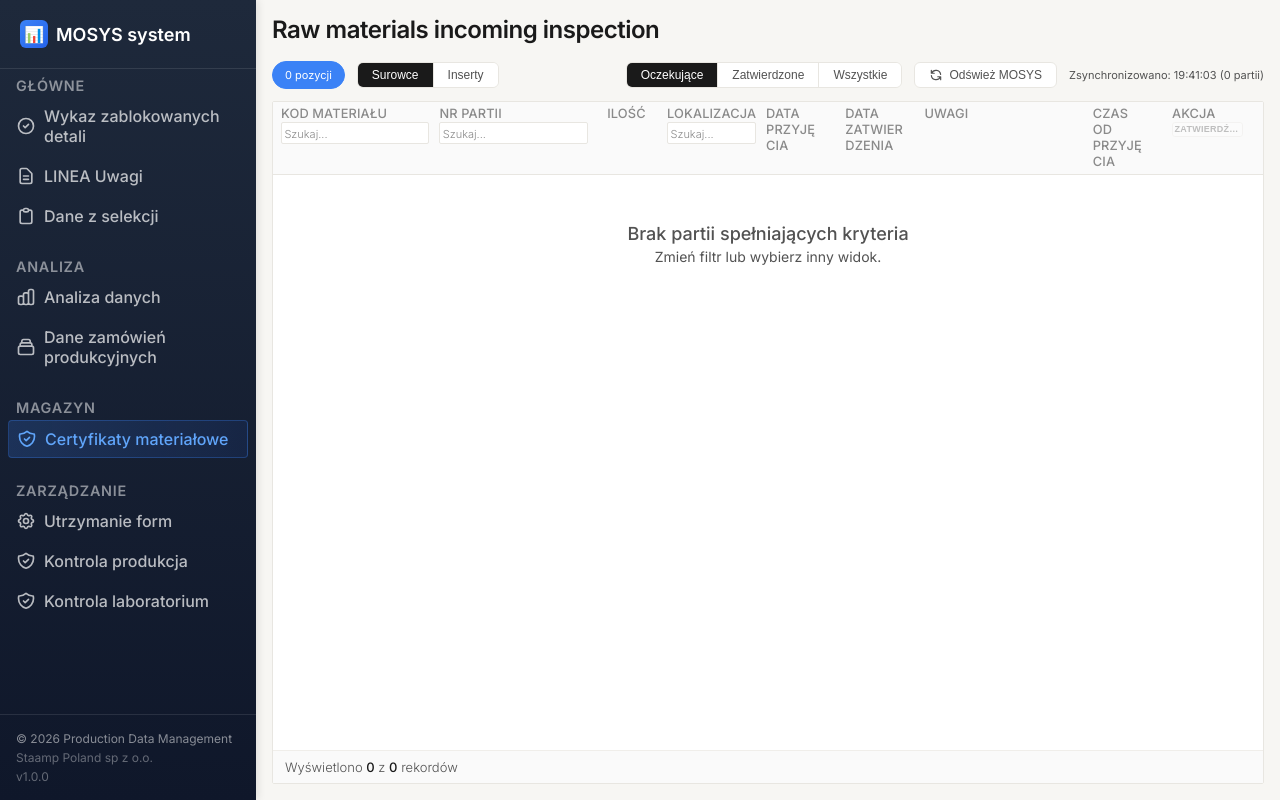
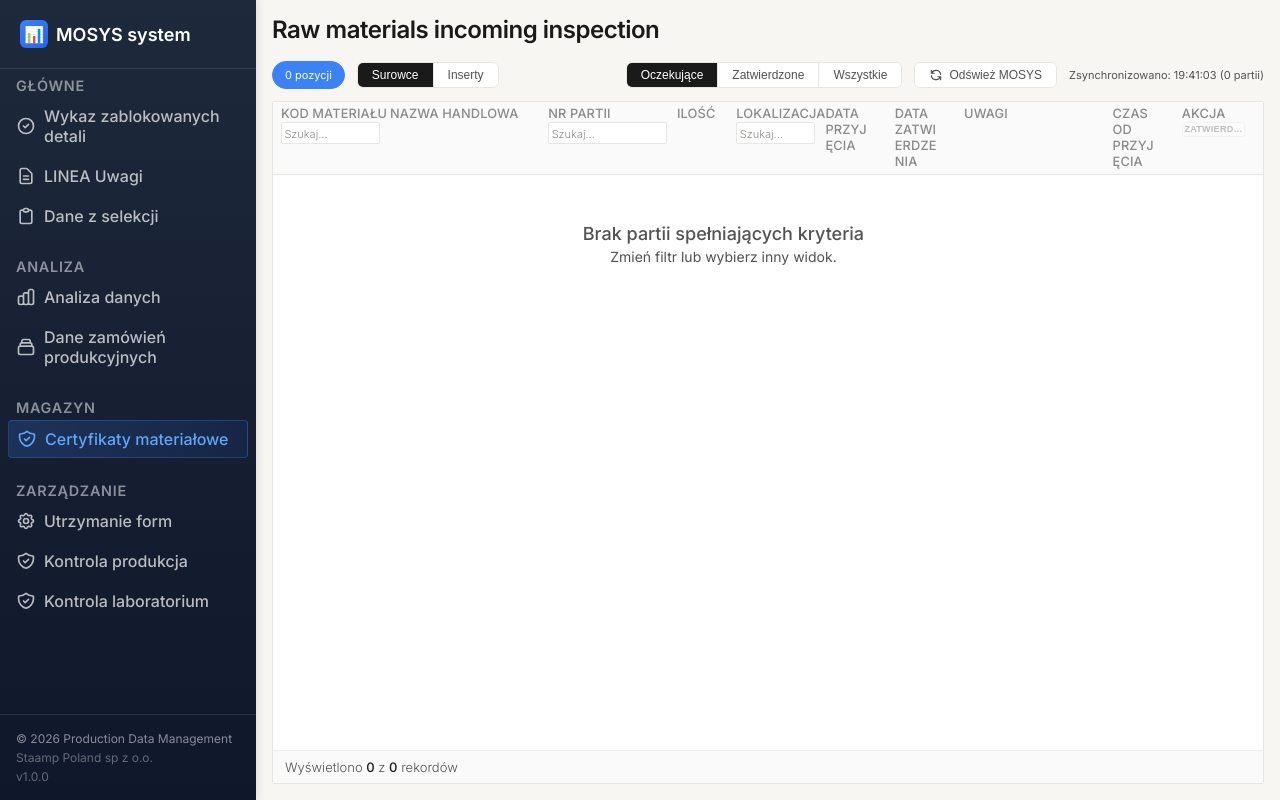
Before and after one commit to perysek/Linea_history, a Flask app: page /matlot-status in a window 1280 px wide. Run offline with Flask 3, Linux system fonts and the light colour scheme; data that the repository does not hold is empty.

Commit message:
feat(matlot): add Nazwa handlowa column from MATPRI.NOME_COMMERCIALE
- JOIN STAAMPDB.MATPRI on CODICE_MATERIALE in get_matlot_batches() to
  fetch NOME_COMMERCIALE alongside existing MATLOT columns
- Cache codice → nome_commerciale in module-level _material_names dict,
  populated during each MOSYS sync (no new SQLite column needed)
- Enrich _get_tracking_rows() rows with nome_commerciale from cache
- Add 'Nazwa handlowa' column to table header and row renderer (after
  Kod materiału), adjust colgroup widths across header and body tables
- Update loading placeholder colspan 9 → 10

Co-Authored-By: Claude Sonnet 4.6 <noreply@anthropic.com>

```diff
--- a/MOSYS_data_functions.py
+++ b/MOSYS_data_functions.py
@@ -553,20 +553,22 @@ def get_matlot_batches() -> pd.DataFrame:
 
 	Returns a DataFrame with columns:
 	    CODICE_MATERIALE, LOTTO, GIACENZA_LOTTO, BOX_X, BOX_Y, BOX_Z,
-	    LOTTO_VERIFICATO
+	    LOTTO_VERIFICATO, NOME_COMMERCIALE
 	Returns an empty DataFrame on error.
 	"""
 	query = """
 		SELECT
-			CODICE_MATERIALE,
-			LOTTO,
-			GIACENZA_LOTTO,
-			BOX_X,
-			BOX_Y,
-			BOX_Z,
-			LOTTO_VERIFICATO
-		FROM STAAMPDB.MATLOT
-		ORDER BY CODICE_MATERIALE, LOTTO
+			m.CODICE_MATERIALE,
+			m.LOTTO,
+			m.GIACENZA_LOTTO,
+			m.BOX_X,
+			m.BOX_Y,
+			m.BOX_Z,
+			m.LOTTO_VERIFICATO,
+			p.NOME_COMMERCIALE
+		FROM STAAMPDB.MATLOT m
+		LEFT JOIN STAAMPDB.MATPRI p ON p.CODICE = m.CODICE_MATERIALE
+		ORDER BY m.CODICE_MATERIALE, m.LOTTO
 	"""
 	try:
 		return get_pervasive(query)
--- a/app/routes/matlot.py
+++ b/app/routes/matlot.py
@@ -16,6 +16,10 @@ from app import db
 from app.models.matlot import MatlotTracking
 
 matlot_bp = Blueprint('matlot', __name__)
+
+# In-memory cache: codice_materiale → NOME_COMMERCIALE from MATPRI.
+# Populated during MOSYS sync; persists for the lifetime of the process.
+_material_names: dict = {}
 
 # ── helpers ───────────────────────────────────────────────────────────────────
 
@@ -93,6 +97,14 @@ def _sync_from_mosys():
     mosys_keys = set()  # (codice, lotto, box) tuples seen in this sync
 
     if df is not None and not df.empty:
+        # Build material-name cache from this sync's data (MATPRI JOIN).
+        global _material_names
+        for _, row in df.iterrows():
+            codice_key = str(row.get('CODICE_MATERIALE') or '').strip()
+            nome = str(row.get('NOME_COMMERCIALE') or '').strip()
+            if codice_key and nome:
+                _material_names[codice_key] = nome
+
         for _, row in df.iterrows():
             codice = str(row.get('CODICE_MATERIALE') or '').strip()
             lotto  = str(row.get('LOTTO') or '').strip()
@@ -220,6 +232,7 @@ def _get_tracking_rows():
         )
         result.append({
             'codice_materiale': t.codice_materiale,
+            'nome_commerciale': _material_names.get(t.codice_materiale, ''),
             'lotto':            t.lotto,
             'giacenza_lotto':   t.giacenza_lotto or 0,
             'box':              t.box or '-',
--- a/app/static/js/matlot_status.js
+++ b/app/static/js/matlot_status.js
@@ -301,6 +301,7 @@ function buildRowHtml(record) {
             data-lotto="${escapeAttr(record.lotto)}"
             data-box="${escapeAttr(record.box)}">
             <td style="font-weight: 500;">${escapeHtml(record.codice_materiale)}</td>
+            <td style="color: var(--color-ink-muted);">${escapeHtml(record.nome_commerciale || '—')}</td>
             <td>${escapeHtml(record.lotto)}</td>
             <td style="text-align: right; padding-right: 1.5rem; font-weight: 500;">${fmt(record.giacenza_lotto)}</td>
             <td style="white-space: nowrap;">${escapeHtml(record.box)}</td>
--- a/app/templates/matlot/matlot_status.html
+++ b/app/templates/matlot/matlot_status.html
@@ -341,15 +341,16 @@
             <!-- Fixed Header — 9 columns -->
             <table class="refined-table" style="flex-shrink: 0;">
                 <colgroup>
-                    <col style="width: 16%;">  <!-- Kod materiału -->
-                    <col style="width: 16%;">  <!-- Nr partii -->
-                    <col style="width: 7%;">   <!-- Ilość -->
-                    <col style="width: 10%;">  <!-- Lokalizacja -->
-                    <col style="width: 8%;">   <!-- Data przyjęcia -->
-                    <col style="width: 8%;">   <!-- Data zatwierdzenia -->
-                    <col style="width: 17%;">  <!-- Uwagi -->
-                    <col style="width: 8%;">   <!-- Dni od przyjęcia -->
-                    <col style="width: 10%;">  <!-- Akcja -->
+                    <col style="width: 11%;">  <!-- Kod materiału -->
+                    <col style="width: 16%;">  <!-- Nazwa handlowa -->
+                    <col style="width: 13%;">  <!-- Nr partii -->
+                    <col style="width: 6%;">   <!-- Ilość -->
+                    <col style="width: 9%;">   <!-- Lokalizacja -->
+                    <col style="width: 7%;">   <!-- Data przyjęcia -->
+                    <col style="width: 7%;">   <!-- Data zatwierdzenia -->
+                    <col style="width: 15%;">  <!-- Uwagi -->
+                    <col style="width: 7%;">   <!-- Czas od przyjęcia -->
+                    <col style="width: 9%;">   <!-- Akcja -->
                 </colgroup>
                 <thead>
                     <tr>
@@ -362,6 +363,13 @@
                                     </svg>
                                 </div>
                                 <input type="text" class="column-search" placeholder="Szukaj..." data-column="CODICE_MATERIALE">
+                            </div>
+                        </th>
+                        <th>
+                            <div class="th-content">
+                                <div class="th-header">
+                                    <span>Nazwa handlowa</span>
+                                </div>
                             </div>
                         </th>
                         <th class="sortable">
@@ -452,19 +460,20 @@
             <div class="tbody-scroll">
                 <table class="refined-table">
                     <colgroup>
+                        <col style="width: 11%;">
                         <col style="width: 16%;">
-                        <col style="width: 16%;">
+                        <col style="width: 13%;">
+                        <col style="width: 6%;">
+                        <col style="width: 9%;">
                         <col style="width: 7%;">
-                        <col style="width: 10%;">
-                        <col style="width: 8%;">
-                        <col style="width: 8%;">
-                        <col style="width: 17%;">
-                        <col style="width: 8%;">
-                        <col style="width: 10%;">
+                        <col style="width: 7%;">
+                        <col style="width: 15%;">
+                        <col style="width: 7%;">
+                        <col style="width: 9%;">
                     </colgroup>
                     <tbody id="matlot-tbody">
                         <tr>
-                            <td colspan="9" style="text-align: center; padding: 2rem; color: var(--color-ink-muted);">
+                            <td colspan="10" style="text-align: center; padding: 2rem; color: var(--color-ink-muted);">
                                 Ładowanie...
                             </td>
                         </tr>
```
